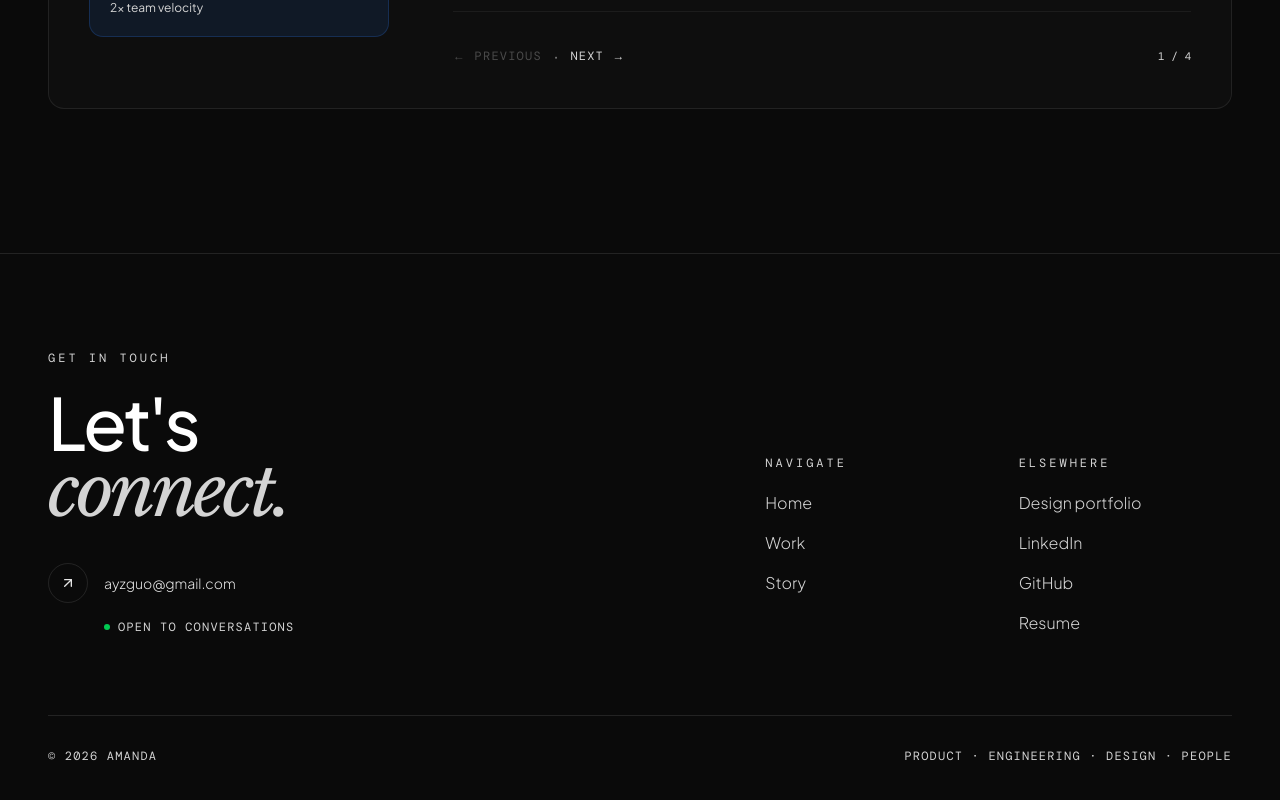
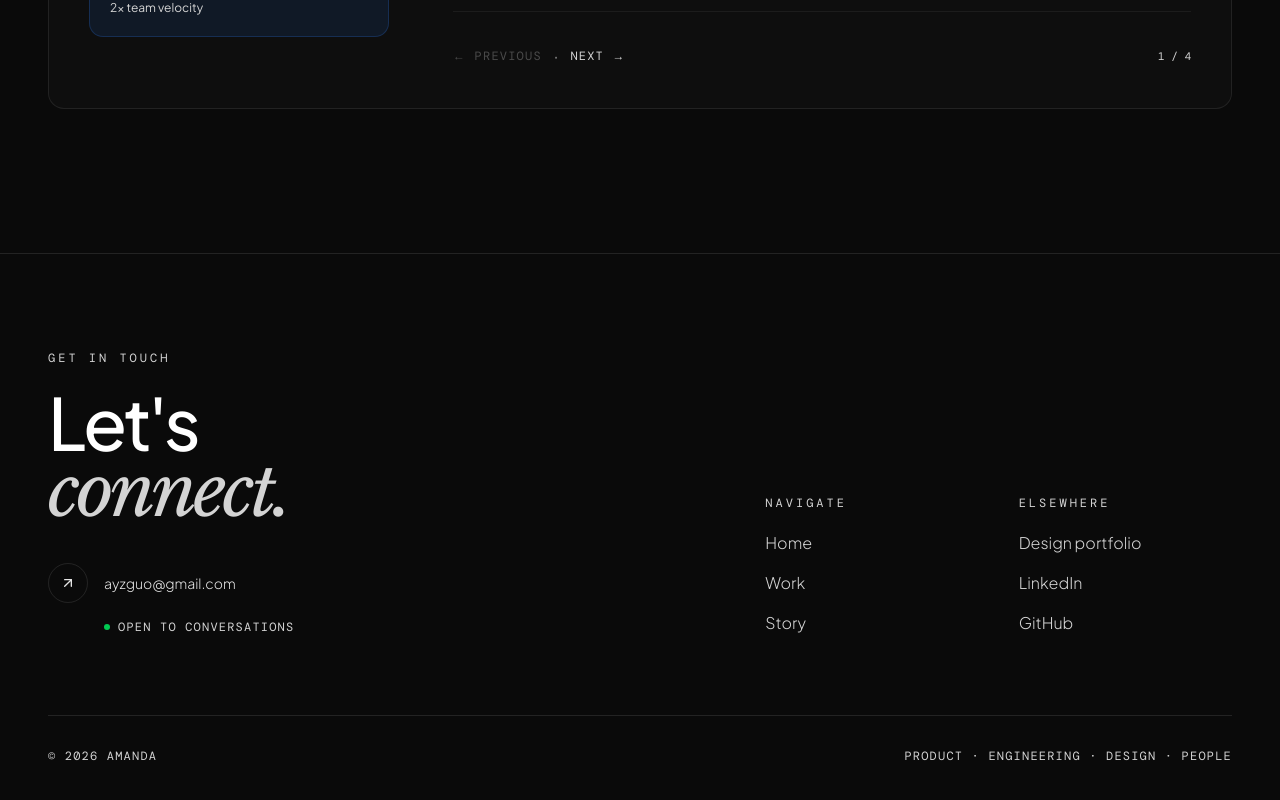
Before and after one commit to amanda-guo/amanda-guo.github.io, a React (Vite) app: page / in a window 1280 px wide. Shown: the part 2763-3563 px from the top of the page. Built offline with nearby package versions, Linux system fonts and the light colour scheme; a web font is replaced by a local one.

Commit message:
comment added

```diff
--- a/src/app/components/Footer.tsx
+++ b/src/app/components/Footer.tsx
@@ -86,7 +86,7 @@ export const Footer = () => {
                     { label: 'Design portfolio', href: 'http://amanda-guo.github.io/design-portfolio/' },
                     { label: 'LinkedIn', href: 'https://www.linkedin.com/in/amanda-guo' },
                     { label: 'GitHub', href: 'https://github.com/amanda-guo' },
-                    { label: 'Resume', href: resumeUrl },
+                    // { label: 'Resume', href: resumeUrl },
                   ].map(item => (
                     <li key={item.label}>
                       <a
```
